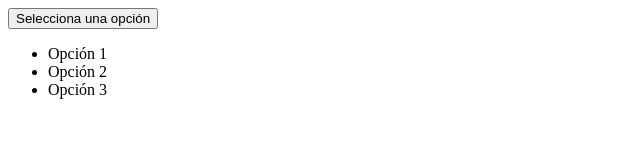
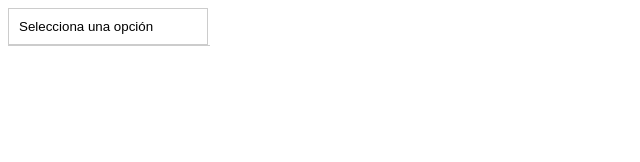
Before and after one commit to javierjuanJJ/Custom-Dropdown, a plain HTML site: page index.html in a window 1280 px wide. Shown: the whole page, without its empty margins (0-640 px from the left). Drawn offline with Linux system fonts and the light colour scheme.

Commit message:
Commit 2

```diff
--- a/index.html
+++ b/index.html
@@ -5,6 +5,7 @@
     <meta charset="UTF-8">
     <meta name="viewport" content="width=device-width, initial-scale=1.0">
     <title>Document</title>
+    <link rel="stylesheet" href="styles.css">
 </head>
 
 <body>
--- /dev/null
+++ b/styles.css
@@ -0,0 +1,47 @@
+.custom-dropdown {
+    position: relative;
+    width: 200px;
+  }
+
+  .dropdown-toggle {
+    width: 100%;
+    padding: 10px;
+    cursor: pointer;
+    border: 1px solid #ccc;
+    background-color: white;
+    text-align: left;
+  }
+
+  .dropdown-menu {
+    list-style: none;
+    margin: 0;
+    padding: 0;
+    border: 1px solid #ccc;
+    border-top: none;
+    position: absolute;
+    width: 100%;
+    background-color: white;
+    max-height: 0;
+    overflow: hidden;
+    transition: max-height 0.3s ease;
+    z-index: 100;
+  }
+
+  .dropdown-menu.open {
+    max-height: 200px; /* Ajusta según necesidad */
+    overflow: auto;
+  }
+
+  .dropdown-item {
+    padding: 10px;
+    cursor: pointer;
+  }
+
+  .dropdown-item:hover {
+    background-color: #f0f0f0;
+  }
+
+  .dropdown-item.selected {
+    background-color: #007BFF;
+    color: white;
+  }
```
